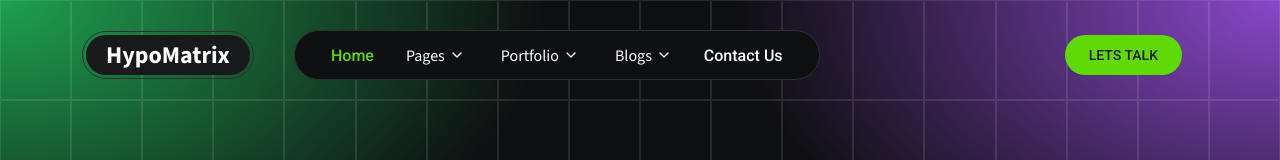
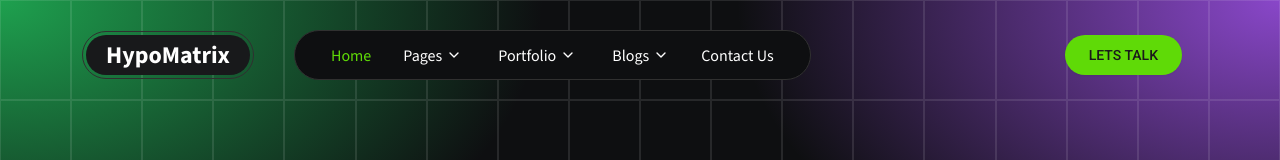
Before and after one commit to codeftshaunak/hypomatrix-v2, a Next.js app: page / in a window 1280 px wide. Shown: the top 160 px of the page. Built offline with nearby package versions, Linux system fonts and the light colour scheme.

Commit message:
fix: update font class in NavLink component for consistency

```diff
--- a/src/components/layouts/navbar/desktop-links/nav-link.tsx
+++ b/src/components/layouts/navbar/desktop-links/nav-link.tsx
@@ -18,7 +18,7 @@ export function NavLink({ link }: NavLinkProps) {
       <Link
         href={link.href}
         className={cn(
-          "block px-3 py-2 text-body font-medium transition-colors",
+          "block px-3 py-2 text-body font-heading font-medium transition-colors",
           isActive ? "text-primary" : "text-foreground hover:text-primary"
         )}
       >
```
